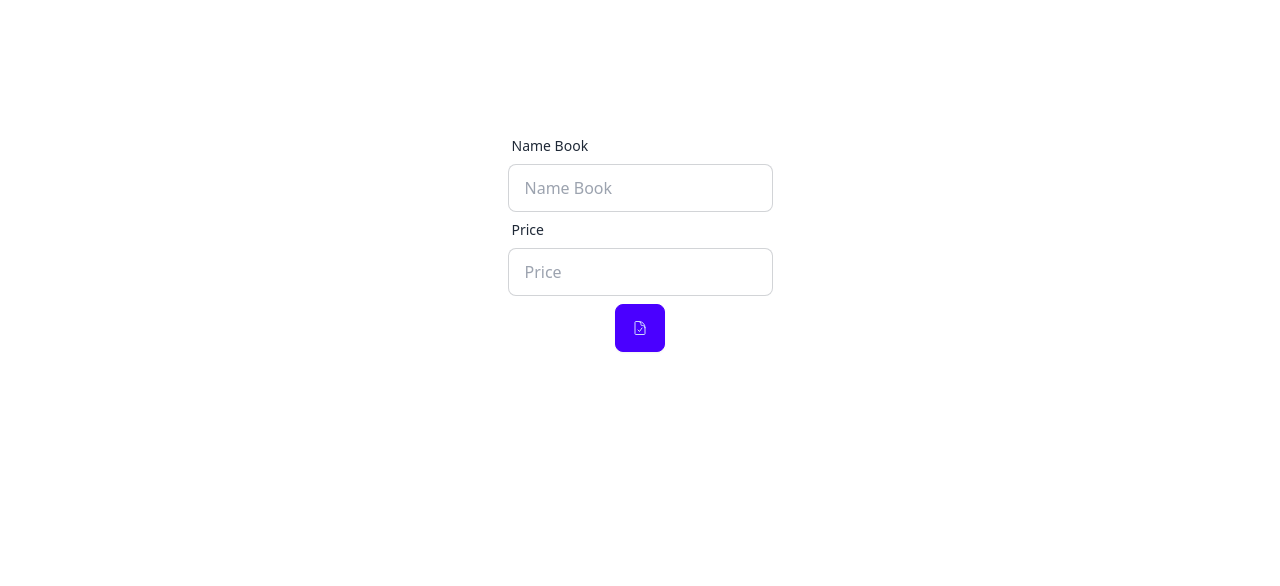
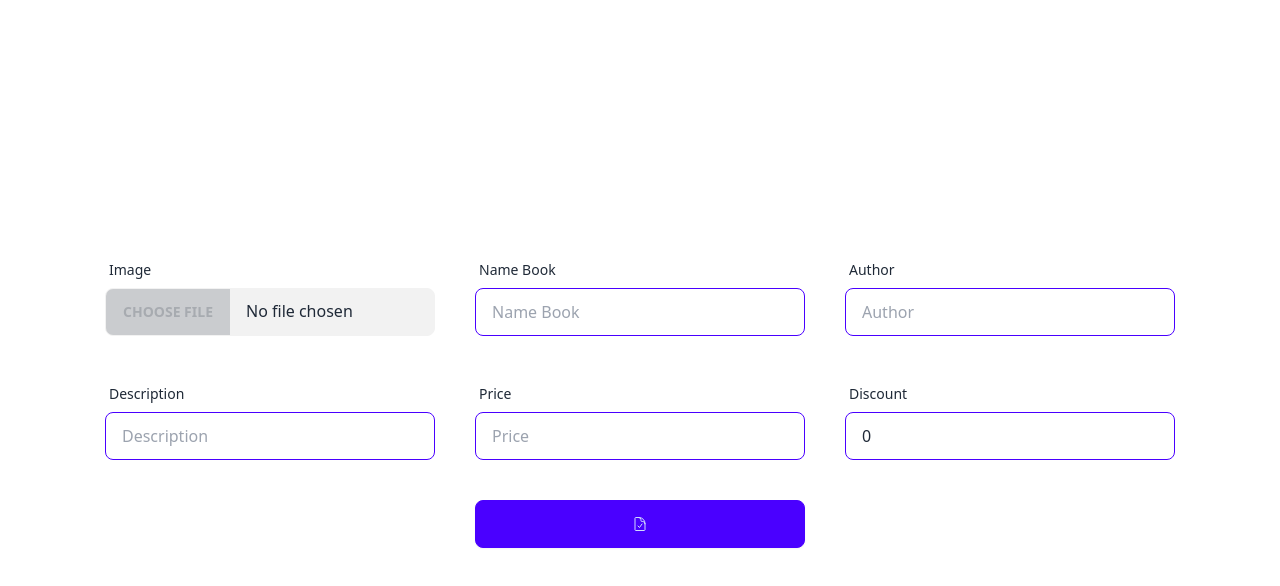
Before and after one commit to ahay12/book-store, a React (Vite) app in the folder book-shop/: page /edit/1 in a window 1280 px wide. Shown: the top 586 px of the page. Built offline with nearby package versions, Linux system fonts and the light colour scheme; no server answers.

Commit message:
Update editProduct.jsx

```diff
--- a/book-shop/src/components/editProduct.jsx
+++ b/book-shop/src/components/editProduct.jsx
@@ -5,21 +5,31 @@ import { useNavigate, useParams } from 'react-router-dom';
 export default function EditProduct() {
     const [nameProduct, setNameProduct] = useState('')
     const [price, setPrice] = useState('')
+    const [descProduct, setDescProduct] = useState('')
+    const [image, setImage] = useState('')
+    const [author, setAuthor] = useState('')
+    const [discount, setDiscount] = useState('0')
+
+
     const { id } = useParams();
-    const redirect = useNavigate('')
+    const push = useNavigate('')
 
     const updateProduct = async (e) => {
         e.preventDefault();
         // console.log('Data:', { nameProduct, price });
         await axios.patch(`http://localhost:4000/product/${id}`, {
             id,
+            image,
             nameProduct,
+            author,
+            descProduct,
             price,
+            discount,
 
         })
         // console.log(nameProduct, price);
 
-        redirect("/");
+        push("/product-list");
     }
 
     useEffect(() => {
@@ -27,41 +37,76 @@ export default function EditProduct() {
     }, [])
     const getProductById = async () => {
         const response = await axios.get(`http://localhost:4000/product/${id}`)
+        // setImage(response.data.image)
         setNameProduct(response.data.nameProduct)
+        setDescProduct(response.data.descProduct)
+        setAuthor(response.data.author)
         setPrice(response.data.price)
-        // console.log('URL', response)
+        setDiscount(response.data.discount)
     }
 
     return (
-        <div className="grid mt-32 justify-items-center">
-            <form onSubmit={updateProduct}>
+        <>
+            <div className="justify-items-center h-screen container place-content-center">
+                <form onSubmit={updateProduct} className="grid grid-cols-3 gap-10">
+                    <div className="field">
+                        <label className="form-control">
+                            <div className="label">
+                                <span className="label-text">Image</span>
+                            </div>
+                            <input type="file" onChange={(e) => setImage(e.target.files[0])} accept="image/jpeg" name="imageBook" className="file-input file-input-primary w-full max-w-md" disabled />
+                        </label>
+                    </div>
                     <div className="field">
                         <label className="form-control">
                             <div className="label">
                                 <span className="label-text">Name Book</span>
                             </div>
-                        <input type="text" value={nameProduct} onChange={(e) => setNameProduct(e.target.value)} placeholder="Name Book" className="input input-bordered w-full max-w-md" />
+                            <input type="text" value={nameProduct} onChange={(e) => setNameProduct(e.target.value)} placeholder="Name Book" className="input input-primary w-full max-w-md" />
                         </label>
                     </div>
                     <div className="field">
-                    <label className="form-control w-full max-w-xs">
+                        <label className="form-control">
+                            <div className="label">
+                                <span className="label-text">Author</span>
+                            </div>
+                            <input type="text" value={author} onChange={(e) => setAuthor(e.target.value)} placeholder="Author" className="input input-primary w-full max-w-md" />
+                        </label>
+                    </div>
+                    <div className="field">
+                        <label className="form-control">
+                            <div className="label">
+                                <span className="label-text">Description</span>
+                            </div>
+                            <input type="text" value={descProduct} onChange={(e) => setDescProduct(e.target.value)} placeholder="Description" className="input input-primary w-full max-w-md" />
+                        </label>
+                    </div>
+                    <div className="field">
+                        <label className="form-control w-full ">
                             <div className="label">
                                 <span className="label-text">Price</span>
                             </div>
-                        <input type="number" value={price} onChange={(e) => setPrice(e.target.value)} placeholder="Price" className="input input-bordered w-full max-w-md" />
+                            <input type="number" value={price} onChange={(e) => setPrice(e.target.value)} placeholder="Price" className="input input-primary w-full max-w-md" />
                         </label>
                     </div>
-                <div className="field label form-control w-full max-w-xs">
-                    <span className="label-text-alt"></span>
-                    <span className="label-text-alt">
+                    <div className="field">
+                        <label className="form-control w-full">
+                            <div className="label">
+                                <span className="label-text">Discount</span>
+                            </div>
+                            <input id="discount" type="number" value={discount} onChange={(e) => setDiscount(e.target.value)} placeholder="Discount" className="input input-primary w-full max-w-md" />
+                        </label>
+                    </div>
+                    <div></div>
+                    <div className="field form-control">
                         <button className="btn btn-primary">
                             <svg xmlns="http://www.w3.org/2000/svg" fill="none" viewBox="0 0 24 24" strokeWidth={1.5} stroke="currentColor" className="size-4">
                                 <path strokeLinecap="round" strokeLinejoin="round" d="M10.125 2.25h-4.5c-.621 0-1.125.504-1.125 1.125v17.25c0 .621.504 1.125 1.125 1.125h12.75c.621 0 1.125-.504 1.125-1.125v-9M10.125 2.25h.375a9 9 0 0 1 9 9v.375M10.125 2.25A3.375 3.375 0 0 1 13.5 5.625v1.5c0 .621.504 1.125 1.125 1.125h1.5a3.375 3.375 0 0 1 3.375 3.375M9 15l2.25 2.25L15 12" />
                             </svg>
                         </button>
-                    </span>
                     </div>
                 </form>
             </div>
+        </>
     )
 }
```
Lines whose indentation alone changed are shown as unchanged.
